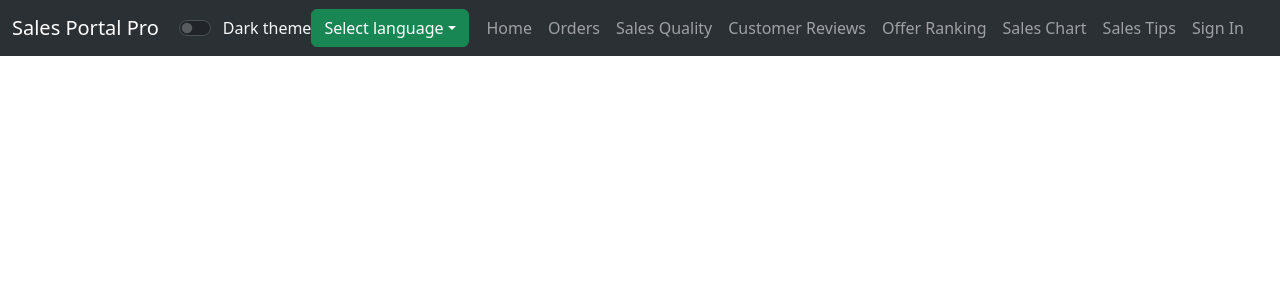
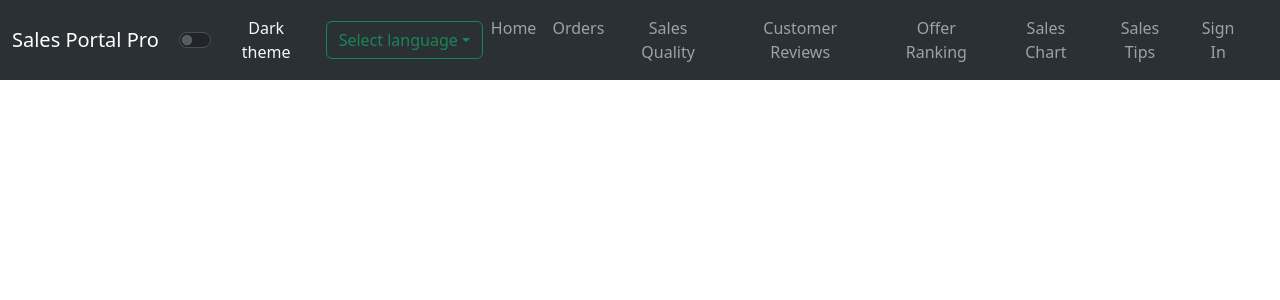
Before and after one commit to ehpop/SellersDashboard, a React (Create React App) app in the folder frontend/: page / in a window 1280 px wide. Shown: the top 300 px of the page. Built offline with nearby package versions, Linux system fonts and the light colour scheme.

Commit message:
changed looks of the header

```diff
--- a/frontend/src/components/Header.tsx
+++ b/frontend/src/components/Header.tsx
@@ -4,7 +4,7 @@ import Nav from 'react-bootstrap/Nav';
 import Navbar from 'react-bootstrap/Navbar';
 import Offcanvas from 'react-bootstrap/Offcanvas';
 import React, {useState} from "react";
-import {Dropdown} from "react-bootstrap";
+import {Dropdown, Stack} from "react-bootstrap";
 import {labelNames} from "../dictionary/HeaderDictionary";
 
 function Header() {
@@ -16,6 +16,20 @@ function Header() {
         <Navbar key={expand} expand={expand} className="bg-body-tertiary mb-3" data-bs-theme={theme}>
             <Container fluid>
                 <Navbar.Brand href="#">Sales Portal Pro</Navbar.Brand>
+                <Navbar.Toggle aria-controls={`offcanvasNavbar-expand-${expand}`}/>
+                <Navbar.Offcanvas
+                    id={`offcanvasNavbar-expand-${expand}`}
+                    aria-labelledby={`offcanvasNavbarLabel-expand-${expand}`}
+                    placement="end"
+                    data-bs-theme={theme}
+                >
+                    <Offcanvas.Header closeButton>
+                        <Offcanvas.Title id={`offcanvasNavbarLabel-expand-${expand}`}>
+                            Offcanvas
+                        </Offcanvas.Title>
+                    </Offcanvas.Header>
+                    <Offcanvas.Body>
+                        <Stack direction="horizontal" gap={3}>
                             <Form className="d-flex vertical align-items-center">
                                 <Form.Check
                                     data-bs-theme={theme}
@@ -31,7 +45,7 @@ function Header() {
                             </Form>
                             <Form className={`d-flex align-items-center ${theme === 'light' ? 'text-dark' : 'text-light'}`}>
                                 <Dropdown>
-                        <Dropdown.Toggle variant="success" id="dropdown-basic">
+                                    <Dropdown.Toggle variant="outline-success" id="dropdown-basic">
                                         {labelNames.selectLanguageButtonLabel[language]}
                                     </Dropdown.Toggle>
 
@@ -51,19 +65,8 @@ function Header() {
                                     </Dropdown.Menu>
                                 </Dropdown>
                             </Form>
-                <Navbar.Toggle aria-controls={`offcanvasNavbar-expand-${expand}`}/>
-                <Navbar.Offcanvas
-                    id={`offcanvasNavbar-expand-${expand}`}
-                    aria-labelledby={`offcanvasNavbarLabel-expand-${expand}`}
-                    placement="end"
-                    data-bs-theme={theme}
-                >
-                    <Offcanvas.Header closeButton>
-                        <Offcanvas.Title id={`offcanvasNavbarLabel-expand-${expand}`}>
-                            Offcanvas
-                        </Offcanvas.Title>
-                    </Offcanvas.Header>
-                    <Offcanvas.Body>
+                        </Stack>
+
                         <Nav className="justify-content-end flex-grow-1 pe-3">
                             <Nav.Link href="#action1">
                                 {labelNames.home[language]}
```
Lines whose indentation alone changed are shown as unchanged.
